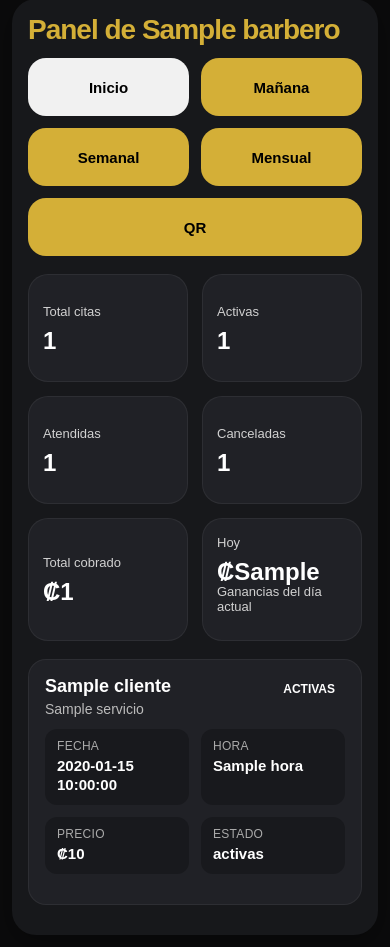
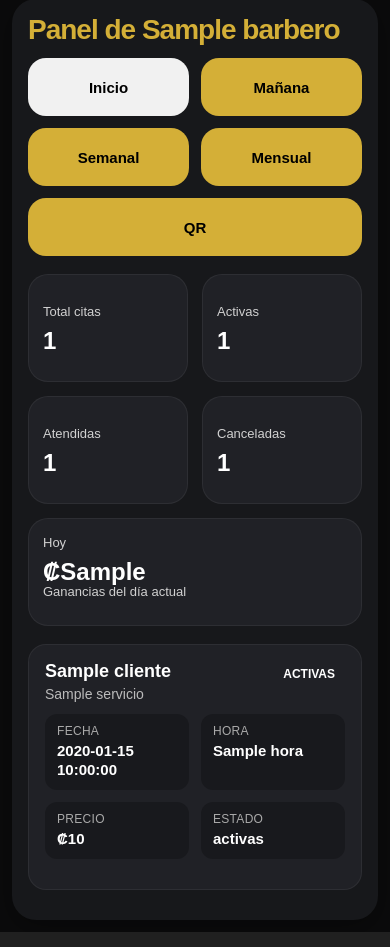
Before and after one commit to citas-barberia/barberia-junior, a Flask app: template templates/panel_barbero.html in a window 390 px wide. Shown: the part 13-960 px from the top of the page. Run offline with Flask 3, Linux system fonts and the light colour scheme; the template is opened without the code that fills it: most values are stand-ins (such as "Sample title", 1, 10 or a date in 2020).

Commit message:
nevo estilo de panel barbero 2026415

```diff
--- a/templates/panel_barbero.html
+++ b/templates/panel_barbero.html
@@ -433,6 +433,11 @@
             grid-template-columns: 1fr 1fr;
         }
     }
+    @media (max-width: 640px) {
+    .stats .card:last-child:nth-child(odd) {
+        grid-column: 1 / -1;
+    }
+}
 </style>
 </head>
 <body>
@@ -461,7 +466,6 @@
             <div class="card"><div class="t">Activas</div><div class="v">{{ stats.total_activas }}</div></div>
             <div class="card"><div class="t">Atendidas</div><div class="v">{{ stats.total_atendidas }}</div></div>
             <div class="card"><div class="t">Canceladas</div><div class="v">{{ stats.total_canceladas }}</div></div>
-            <div class="card"><div class="t">Total cobrado</div><div class="v">₡{{ stats.total_cobrado }}</div></div>
             <div class="card">
                 <div class="t">Hoy</div>
                 <div class="v">₡{{ stats.ganancia_hoy }}</div>
```
